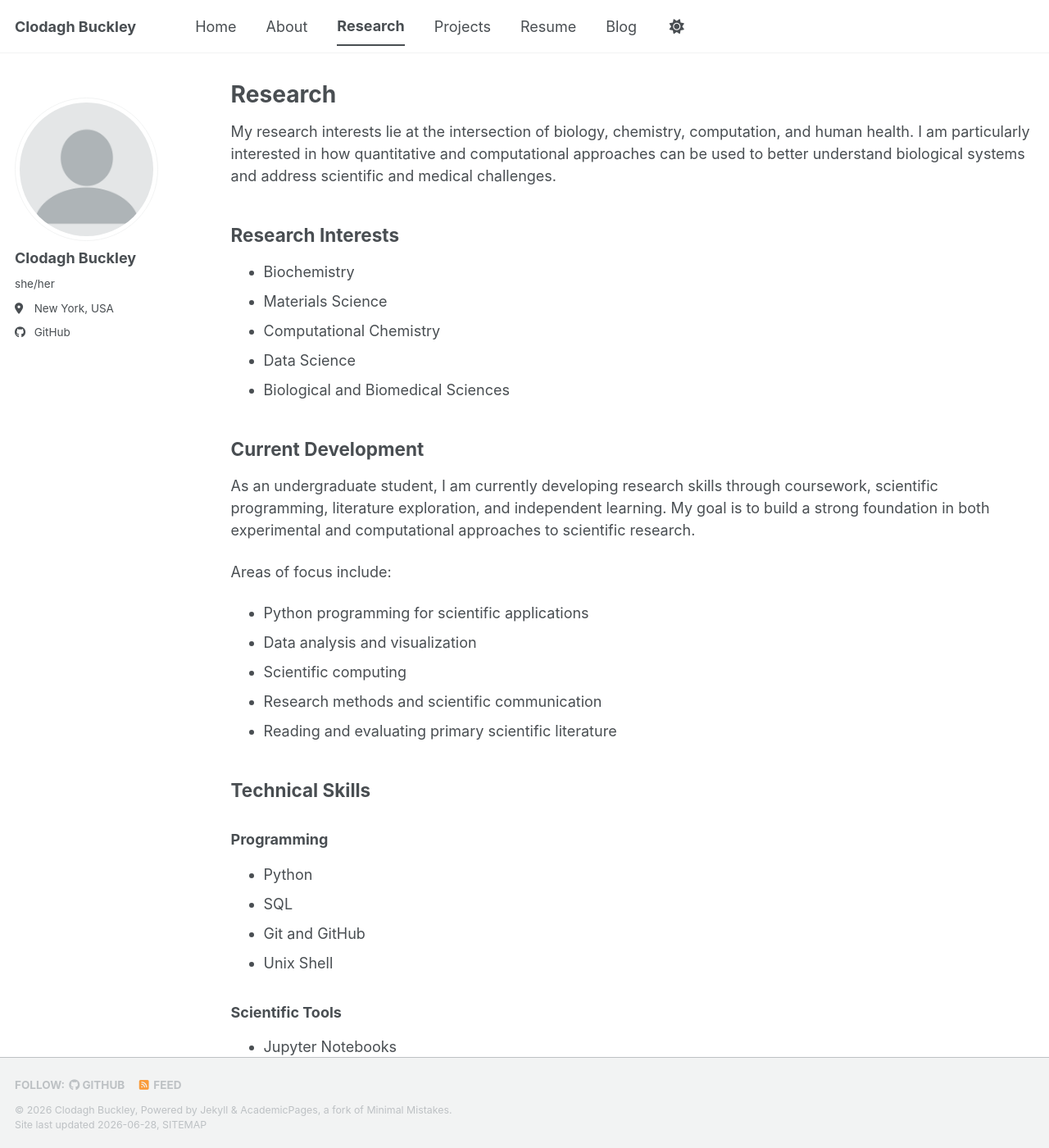
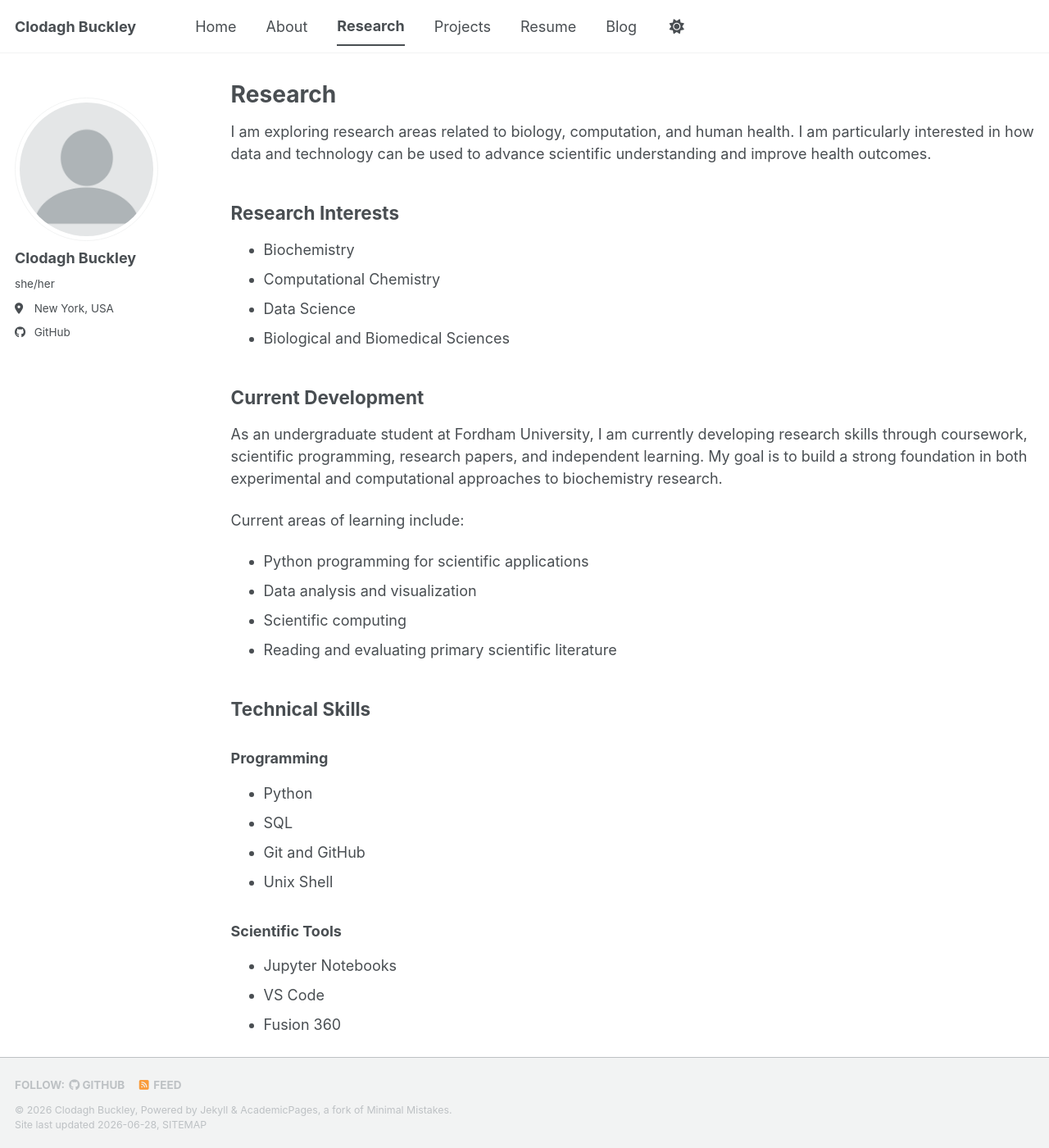
Before and after one commit to clodaghbuckley/clodaghbuckley.github.io, a Jekyll site: the page built from _pages/research.md, in a window 1280 px wide and 1400 px high. Shown: the whole window at 82% size. Built offline with Jekyll 4.4.1, drawn with Linux system fonts in a browser that asks for light colours; a script bundle is joined from its source files by our own code; library files that are not in the unit come from our copies; some of the changed text lies outside the part shown.

Commit message:
Update website content

```diff
--- a/_pages/research.md
+++ b/_pages/research.md
@@ -6,25 +6,23 @@ permalink: /research/
 author_profile: true
 ---
 
-My research interests lie at the intersection of biology, chemistry, computation, and human health. I am particularly interested in how quantitative and computational approaches can be used to better understand biological systems and address scientific and medical challenges.
+I am exploring research areas related to biology, computation, and human health. I am particularly interested in how data and technology can be used to advance scientific understanding and improve health outcomes.
 
 ## Research Interests
 
 * Biochemistry
-* Materials Science
 * Computational Chemistry
 * Data Science
 * Biological and Biomedical Sciences
 
 ## Current Development
 
-As an undergraduate student, I am currently developing research skills through coursework, scientific programming, literature exploration, and independent learning. My goal is to build a strong foundation in both experimental and computational approaches to scientific research.
+As an undergraduate student at Fordham University, I am currently developing research skills through coursework, scientific programming, research papers, and independent learning. My goal is to build a strong foundation in both experimental and computational approaches to biochemistry research.
 
-Areas of focus include:
+Current areas of learning include:
 * Python programming for scientific applications
 * Data analysis and visualization
 * Scientific computing
-* Research methods and scientific communication
 * Reading and evaluating primary scientific literature
 
 
@@ -44,4 +42,4 @@ Areas of focus include:
 
 ## Future Directions
 
-I hope to pursue advanced study in the biological sciences and contribute to research that combines experimental science, computation, and quantitative analysis to better understand human health and disease.
+I hope to pursue graduate study and a career in biomedical research and medicine, contributing to our understanding of biological systems and human health through approaches that integrate experimental science, computation, and data analysis.
```
Also changed, not shown: _pages/about.md (+3 -32 lines), _pages/cv.md (+1 -1 lines), _pages/notes.md (+2 -2 lines).
